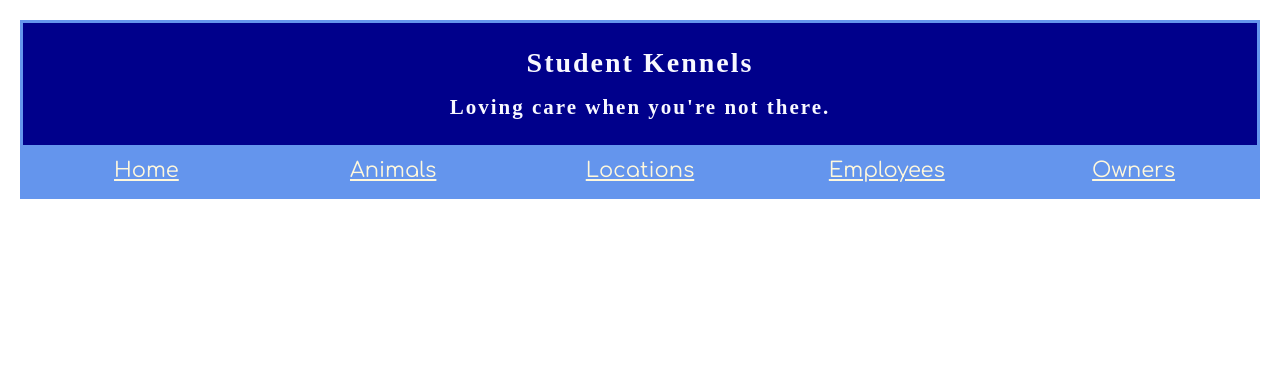
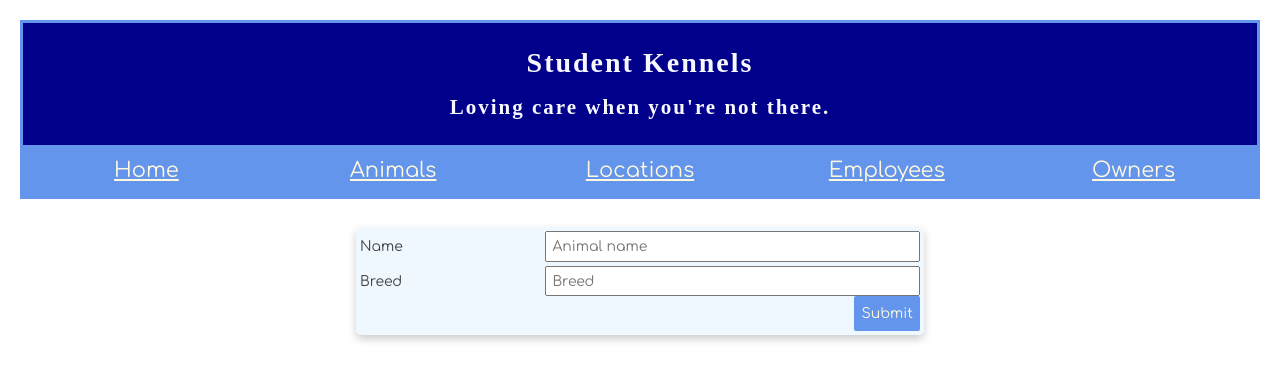
Before and after one commit to RyanCrowleyCode/react-kennel, a React (Create React App) app: page /animals/new in a window 1280 px wide. Shown: the top 380 px of the page. Built offline with nearby package versions, Linux system fonts and the light colour scheme; a web font is replaced by a local one.

Commit message:
code from the chapter

```diff
--- a/api/kennel.json
+++ b/api/kennel.json
@@ -14,6 +14,11 @@
       "id": 3,
       "name": "esme",
       "breed": "Pitbull"
+    },
+    {
+      "name": "ada",
+      "breed": "Terrier",
+      "id": 4
     }
   ],
   "employees": [
--- a/src/components/ApplicationViews.js
+++ b/src/components/ApplicationViews.js
@@ -7,6 +7,7 @@
 import EmployeeList from './employee/EmployeeList'
 import AnimalDetail from './animal/AnimalDetail'
 import LocationDetail from './location/LocationDetail'
+import AnimalForm from './animal/AnimalForm'
 
 
 
@@ -20,7 +21,7 @@
           return <Home />
         }} />
         <Route exact path="/animals" render={(props) => {
-          return <AnimalList />
+          return <AnimalList {...props} />
         }} />
         <Route path="/animals/:animalId(\d+)" render={(props) => {
           // Pass the animalId to the AnimalDetailComponent
@@ -28,6 +29,9 @@
             animalId={parseInt(props.match.params.animalId)}
             {...props}
           />
+        }} />
+        <Route path="/animals/new" render={(props) => {
+          return <AnimalForm {...props} />
         }} />
         <Route exact path="/locations" render={(props) => {
           return <LocationList />
--- /dev/null
+++ b/src/components/animal/AnimalForm.css
@@ -0,0 +1,60 @@
+fieldset {
+    max-width: 40em;
+    padding: 4px;
+    margin: 2em auto;
+    border: 0 none;
+    box-shadow: 0 4px 8px 0 rgba(0,0,0,0.2);
+    border-radius: 5px;
+    background: aliceblue;
+}
+
+fieldset input, fieldset button{
+    box-sizing: border-box;
+    padding: .2em .4em;
+    margin: .2em 0;
+    outline: none;
+    box-shadow: none;
+}
+
+fieldset button {
+    max-width: 9em;
+    padding: .5em;
+    margin: .3em auto;
+    background-color: cornflowerblue;
+    border: none;
+    color: cornsilk;
+    text-align: center;
+    text-decoration: none;
+    display: inline-block;
+    font-size: 14px;
+    border-radius: 2px;
+    width: 100%;
+    cursor: pointer;
+}
+
+fieldset label {
+    box-sizing: border-box;
+    user-select: none;
+    cursor: pointer;
+}
+fieldset input:focus + label {
+    color: #933;
+}
+
+fieldset .formgrid {
+    display: grid;
+    grid-template-columns: 1fr 1em 2fr;
+    grid-gap: .3em .6em;
+    grid-auto-flow: dense;
+    align-items: center;
+}
+
+fieldset input, fieldset button {
+    grid-column: 2 /4;
+    width: auto;
+    margin: 0
+}
+
+fieldset .alignRight {
+    text-align: right;
+}
--- /dev/null
+++ b/src/components/animal/AnimalForm.js
@@ -0,0 +1,75 @@
+import React, { Component } from 'react';
+import ApiManager from '../../modules/ApiManager';
+import './AnimalForm.css'
+
+class AnimalForm extends Component {
+    state = {
+        animalName: "",
+        breed: "",
+        loadingStatus: false,
+    };
+
+    handleFieldChange = evt => {
+        const stateToChange = {};
+        stateToChange[evt.target.id] = evt.target.value;
+        this.setState(stateToChange);
+    };
+
+    /*  Local method for validation, set loadingStatus, create animal      object, invoke the ApiManager post method, and redirect to the full animal list
+    */
+    constructNewAnimal = evt => {
+        evt.preventDefault();
+        if (this.state.animalName === "" || this.state.breed === "") {
+            window.alert("Please input an animal name and breed");
+        } else {
+            this.setState({ loadingStatus: true });
+            const animal = {
+                name: this.state.animalName,
+                breed: this.state.breed,
+            };
+
+            // Create the animal and redirect user to animal list
+            ApiManager.post(animal, "animals")
+            .then(() => this.props.history.push("/animals"));
+        }
+    };
+
+    render(){
+
+        return(
+            <>
+            <form>
+                <fieldset>
+                    <div className="formgrid">
+                        <input
+                        type="text"
+                        required
+                        onChange={this.handleFieldChange}
+                        id="animalName"
+                        placeholder="Animal name"
+                        />
+                        <label htmlFor="animalName">Name</label>
+                        <input
+                        type="text"
+                        required
+                        onChange={this.handleFieldChange}
+                        id="breed"
+                        placeholder="Breed"
+                        />
+                        <label htmlFor="breed">Breed</label>
+                    </div>
+                    <div className="alignRight">
+                        <button
+                        type="button"
+                        disabled={this.state.loadingStatus}
+                        onClick={this.constructNewAnimal}
+                        >Submit</button>
+                    </div>
+                </fieldset>
+            </form>
+        </>
+        )
+    }
+}
+
+export default AnimalForm
--- a/src/components/animal/AnimalList.js
+++ b/src/components/animal/AnimalList.js
@@ -33,6 +33,15 @@
 
     render() {
         return (
+            <React.Fragment>
+                {/* add this button above your display of animal cards*/}
+                <section className="section-content">
+                    <button type="button"
+                        className="btn"
+                        onClick={() => { this.props.history.push("/animals/new") }}>
+                        Admit Animal
+                    </button>
+                </section>
                 <div className="container-cards">
                     {this.state.animals.map(animalObject =>
                         <AnimalCard
@@ -41,6 +50,7 @@
                             deleteAnimal={this.deleteAnimal} />
                     )}
                 </div>
+            </React.Fragment>
         )
     }
 }
--- a/src/modules/ApiManager.js
+++ b/src/modules/ApiManager.js
@@ -13,5 +13,15 @@
         method: "DELETE"
     })
     .then(result => result.json())
-  }
+  },
+
+  post(newObject, category) {
+    return fetch(`${remoteURL}/${category}`, {
+        method: "POST",
+        headers: {
+            "Content-Type": "application/json"
+        },
+        body: JSON.stringify(newObject)
+    }).then(data => data.json())
 }
+}
```
Lines whose indentation alone changed are shown as unchanged.
